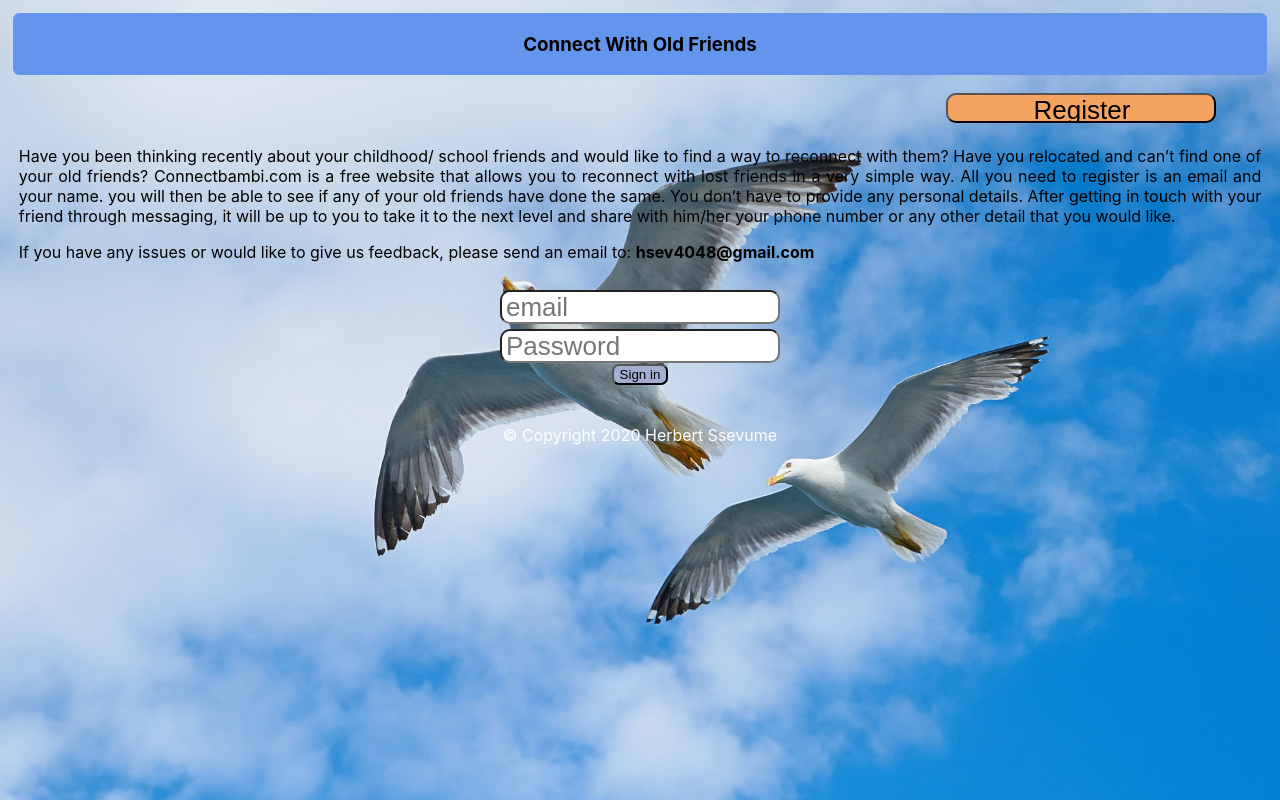
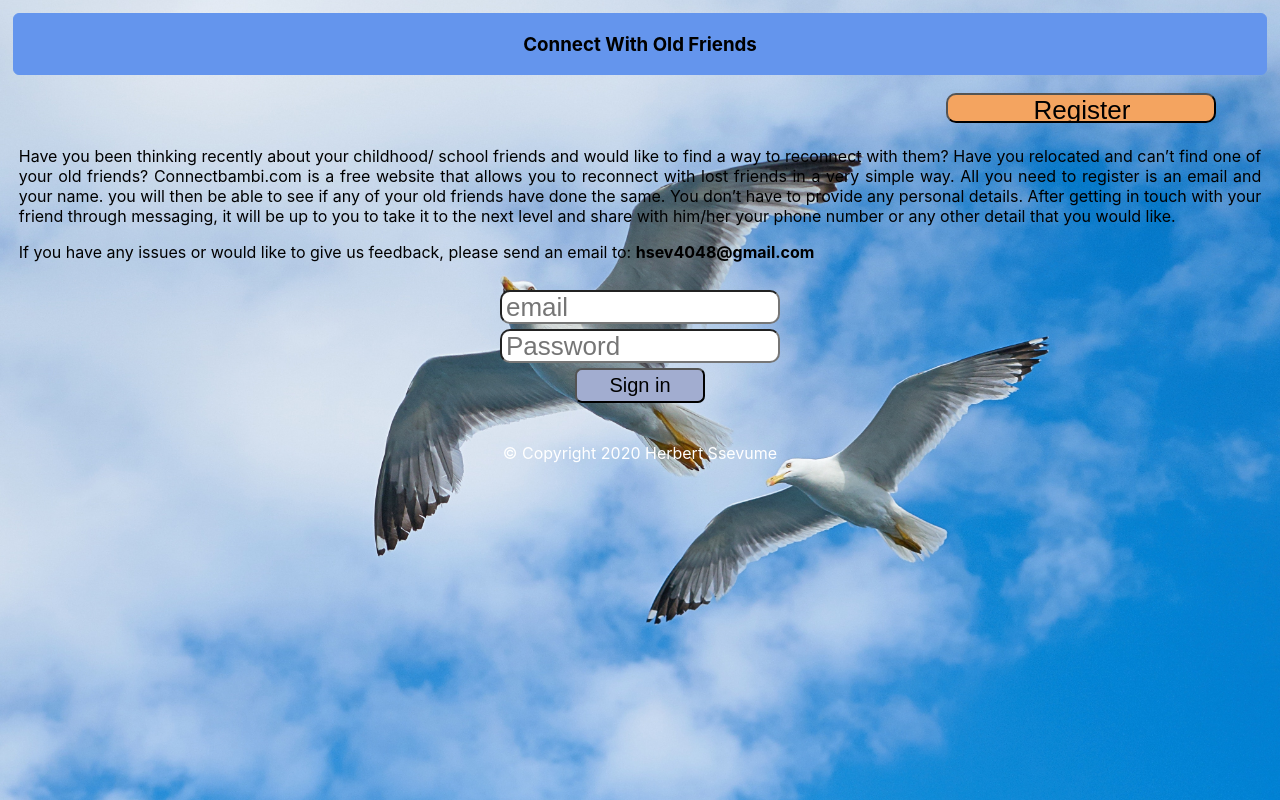
Before and after one commit to Herbertbhs02/bambi, a React (Create React App) app: page / in a window 1280 px wide. Built offline with nearby package versions, Linux system fonts and the light colour scheme.

Commit message:
CSS changes

```diff
--- a/src/App.css
+++ b/src/App.css
@@ -3,6 +3,7 @@
 }
 
 body{
+  background-color: rgb(94, 180, 238);
   background-image: url(../src/Assets/air-animal.jpg);
   background-position: center;
   background-attachment: fixed;
@@ -19,3 +20,10 @@ input{
   border-radius: 10px
 
 }
+
+button{
+  width: 130px;
+  height: 35px;
+  margin-top: 5px;
+  font-size: 20px
+}
--- a/src/Connect.js
+++ b/src/Connect.js
@@ -43,7 +43,7 @@ class Connect extends Component {
                          axios.post('https://connectbambi.herokuapp.com/api/user/login', login)
                          .then((res)=>{ localStorage.setItem('auth-token', res.data.token);localStorage.setItem('id', res.data.id);
                          if(res.data.status===400){swal(res.data.errorMessage,"...Click OK and try again");this.setState({login:1,display:'',display1:'none'})}
-                         this.setState({loginName:res.data.name,loginId:res.data.id,surname:res.data.surname})})
+                         this.setState({loginName:res.data.name,loginId:res.data.id,surname:res.data.surname,display:'none'})})
                         }
            //API to search a name in the database Note:Table is created within map()
      search = async(search)=>{ const headers = {
--- a/src/Delete.js
+++ b/src/Delete.js
@@ -1,6 +1,6 @@
 import React from 'react'
 
-const Delete = (props) => <input style={{backgroundColor: "#ffb347"}} type='button' value='X' onClick={()=>props.delete(props.d)}/>
+const Delete = (props) => <input style={{backgroundColor: "#ffb347"}} type='button' value='Delete' onClick={()=>props.delete(props.d)}/>
 
 
 
--- a/src/RegisterForm.js
+++ b/src/RegisterForm.js
@@ -37,7 +37,7 @@ class RegisterForm extends Component {
               <input type='password' name='password' value={this.state.pass} placeholder='Password' autoComplete='none' onChange={this.change}/><br/>
               <input type='password' name='confirm' value={this.state.confirm} placeholder='Confirm Password' autoComplete='none' onChange={this.change}/><br/>
               <textarea className='textarea' rows="3" cols="25" name='message' value={this.state.message} placeholder="Leave a short message" onChange={this.change}></textarea><br/>
-              <button>Submit</button>
+              <button >Submit</button>
               </form>
 
             </div>
--- a/src/Search.js
+++ b/src/Search.js
@@ -41,12 +41,12 @@ class Search extends Component {
 
               <form onSubmit={this.changeMessage}>
                   <h4>Update your message</h4>
-                  <textarea rows="2" cols="50" name='message' value={this.state.message} placeholder="Leave/update your personal message/status" onChange={this.message}></textarea>
+                  <textarea style={{fontSize: '24px'}} rows="2" cols="50" name='message' value={this.state.message} placeholder="Leave/update your personal message/status" onChange={this.message}></textarea>
                   <button>Update</button>
               </form>
 
               <hr/>
-              <button onClick={this.view}>View your messages</button>
+              <button style={{width:'230px',marginBottom:'5px'}} onClick={this.view}>View Your Messages</button>
               {this.props.table.name}
             </div>
         );
--- a/src/looks/registration.css
+++ b/src/looks/registration.css
@@ -5,7 +5,8 @@
 
   .textarea{
       margin-top: 5px;
-      margin-left: 3%;
+      font-size: 24px;
+      width: 270px;
           }
 
   footer{
```
